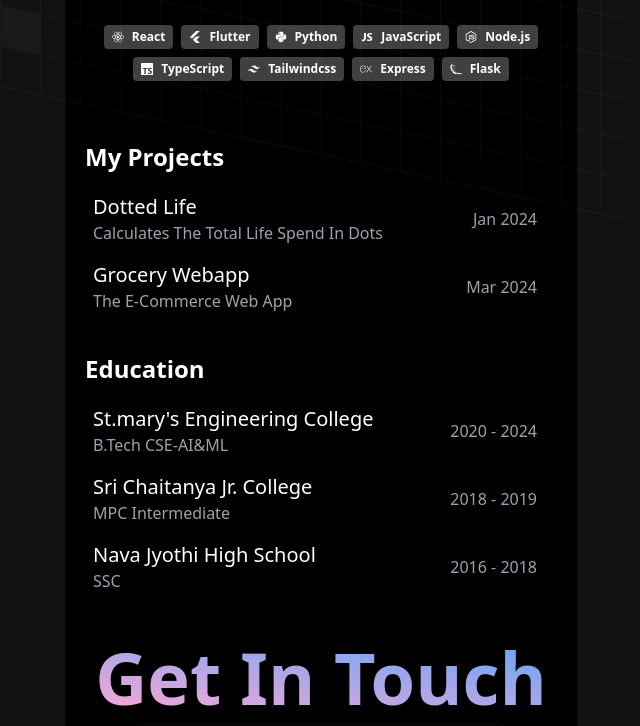
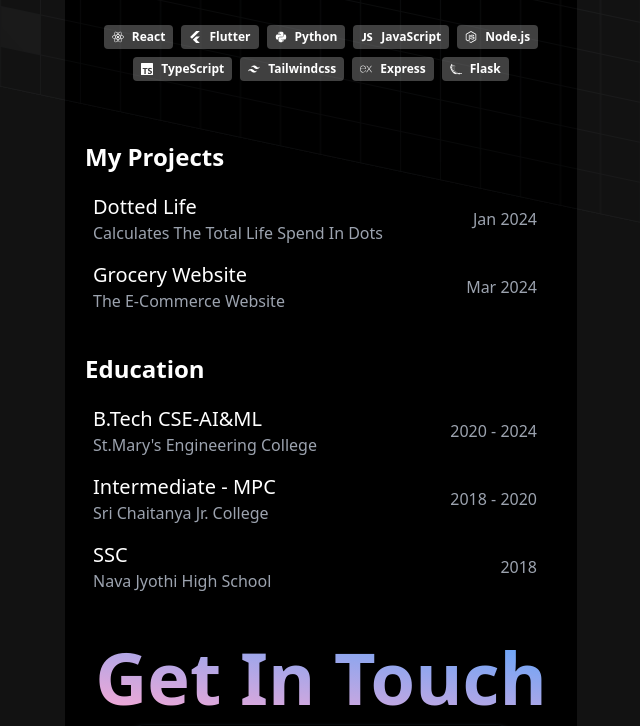
Before and after one commit to charan-nunnabhatla/about, a React (Vite) app: page / in a window 1280 px wide. Shown: the part 405-1131 px from the top of the page, without its empty margins (319-959 px from the left). Built offline with nearby package versions, Linux system fonts and the light colour scheme.

Commit message:
fixed typo

```diff
--- a/src/components/custom/contact-tile.tsx
+++ b/src/components/custom/contact-tile.tsx
@@ -22,8 +22,9 @@
           return (
             <div key={index} className="">
               <Icon
+                title={id}
                 onClick={() => handleClick(id)}
-                className="sm:opacity-100 md:opacity-0 duration-300 transition-all group-hover:opacity-100 hover:cursor-pointer"
+                className="transition-opacity duration-300 sm:opacity-100 md:opacity-0 group-hover:opacity-100 hover:cursor-pointer"
               />
             </div>
           );
--- a/src/components/custom/education.tsx
+++ b/src/components/custom/education.tsx
@@ -5,23 +5,23 @@
   return (
     <BlurFade delay={1} >
       <div className="p-5 pt-0">
-        <h1 className="font-bold text-lg md:text-xl lg:text-2xl mb-3">
+        <h1 className="mb-3 text-lg font-bold md:text-xl lg:text-2xl">
           Education
         </h1>
         <Tile
-          title="St.mary's Engineering College"
-          sub_title="B.Tech CSE-AI&ML"
+          title="B.Tech CSE-AI&ML"
+          sub_title="St.Mary's Engineering College"
           date="2020 - 2024"
         />
         <Tile
-          title="Sri Chaitanya Jr. College"
-          sub_title="MPC Intermediate"
-          date="2018 - 2019"
+          title="Intermediate - MPC"
+          sub_title="Sri Chaitanya Jr. College"
+          date="2018 - 2020"
         />
         <Tile
-          title="Nava Jyothi High School"
-          sub_title="SSC"
-          date="2016 - 2018"
+          title="SSC"
+          sub_title="Nava Jyothi High School"
+          date="2018"
         />
       </div>
     </BlurFade>
--- a/src/components/custom/projects.tsx
+++ b/src/components/custom/projects.tsx
@@ -16,8 +16,8 @@
             link="https://charan-nunnabhatla.github.io/dotted-life/"
           />
           <Tile
-            title="Grocery Webapp"
-            sub_title="The E-Commerce Web App"
+            title="Grocery Website"
+            sub_title="The E-Commerce Website"
             date="Mar 2024"
             link="https://charan-nunnabhatla.github.io/e-commerce/"
           />
```
